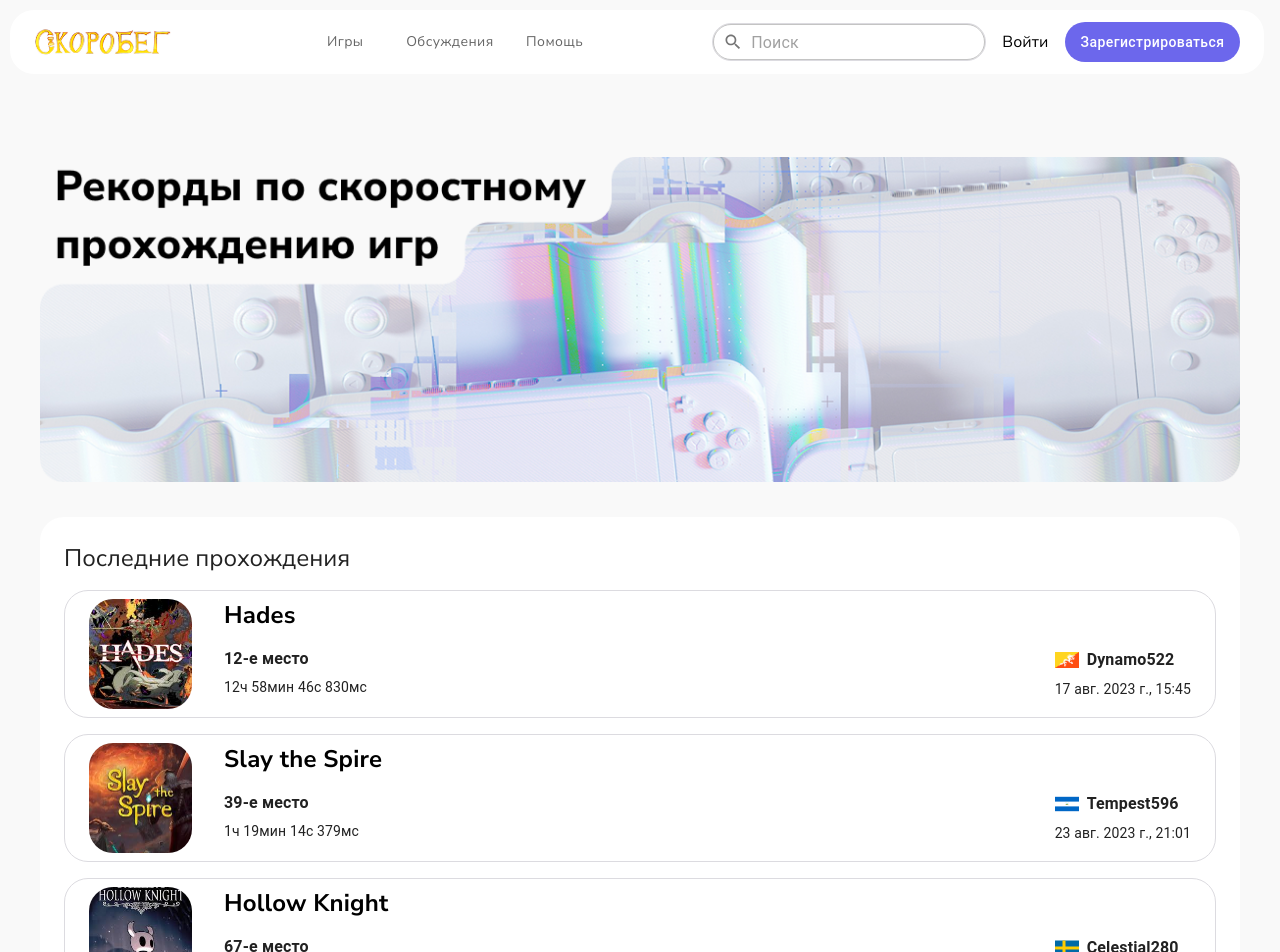
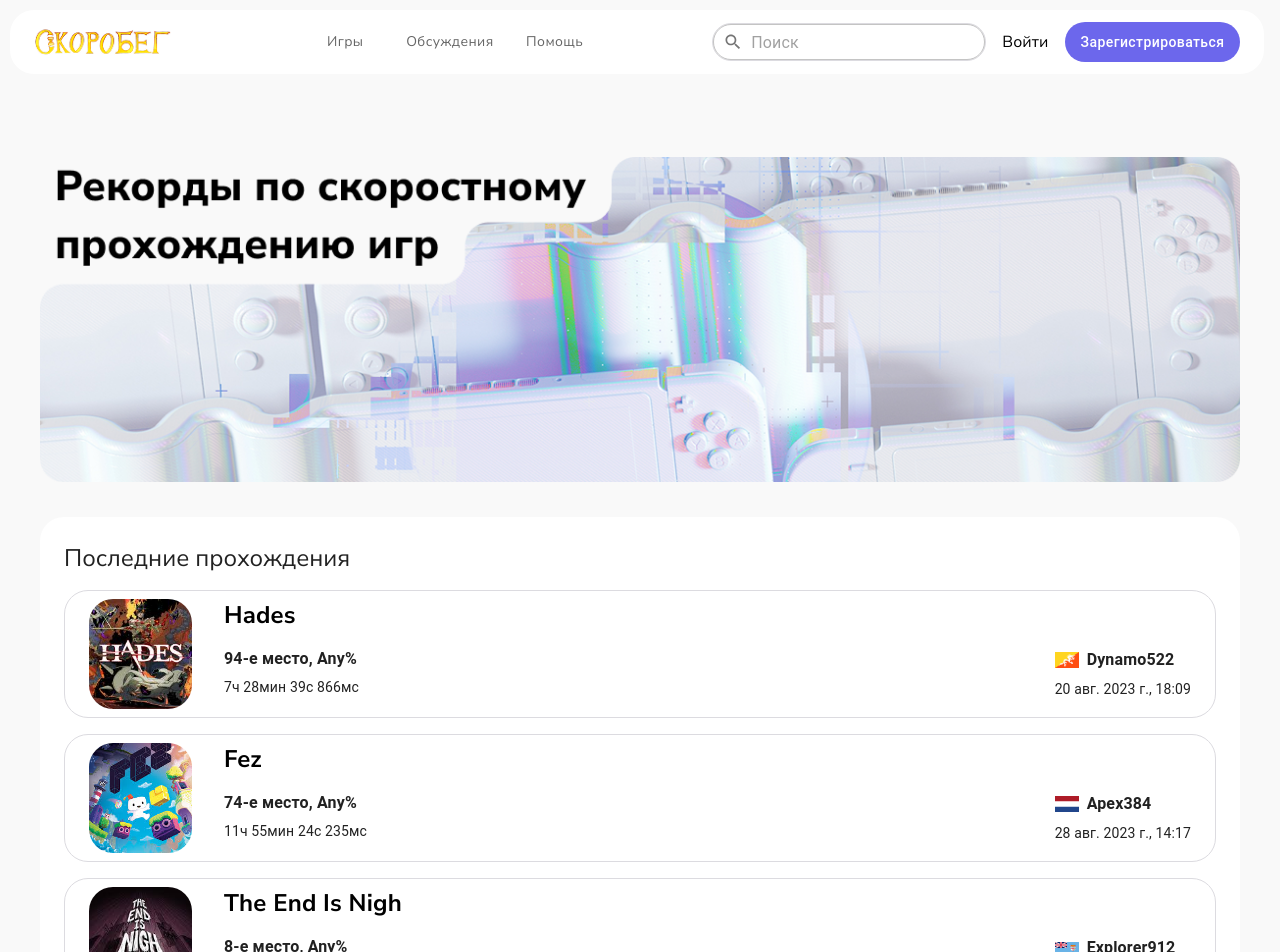
Before and after one commit to rndtrash/speedrunru, a React (Vite) app in the folder frontend/: page / in a window 1280 px wide. Shown: the top 952 px of the page. Built offline with nearby package versions, Linux system fonts and the light colour scheme.

Commit message:
обновление мока. Работоспособность поиска в хэдреа. Согласование json с выводом последних игр

```diff
--- a/frontend/src/components/GamesLatest.jsx
+++ b/frontend/src/components/GamesLatest.jsx
@@ -7,7 +7,7 @@ import {
     Tooltip,
 } from '@mui/material';
 import { Link } from 'react-router-dom';
-import { speedrunMockData } from "../utils/mockData.js";
+import { speedrunMockResponse } from "../utils/mockData.js";
 
 function getTrophyIcon(place) {
     switch (place) {
@@ -68,12 +68,12 @@ export default function GamesLatest() {
     const [records, setRecords] = useState([]);
 
     useEffect(() => {
-        const mockFetchRecords = async () => {
-            await new Promise((resolve) => setTimeout(resolve, 500));
-            setRecords(speedrunMockData);
+        // более корректный запрос
+        const fetchRecords = async () => {
+            await new Promise(resolve => setTimeout(resolve, 500));
+            setRecords(speedrunMockResponse.run_list);
         };
-
-        mockFetchRecords();
+        fetchRecords();
     }, []);
 
     return (
@@ -143,8 +143,8 @@ export default function GamesLatest() {
                                 >
                                     <Box
                                         component="img"
-                                        src={record.icon}
-                                        alt={record.game}
+                                        src={record.game_icon}
+                                        alt={record.game_name}
                                         sx={{
                                             maxWidth: '103px',
                                             maxHeight: '120px',
@@ -179,7 +179,7 @@ export default function GamesLatest() {
                                                 color: '#000000',
                                             }}
                                         >
-                                            {record.game}
+                                            {record.game_name}
                                         </Typography>
 
                                         <Box
@@ -207,10 +207,9 @@ export default function GamesLatest() {
                                                             ml: trophyIcon ? 0.5 : 0,
                                                         }}
                                                     >
-                                                        {placeToString(record.place)}
+                                                        {placeToString(record.place)}, {record.category_name}
                                                     </Typography>
                                                 </Box>
-
                                                 {record.time > 0 && (
                                                     <Typography
                                                         variant="body1"
@@ -221,19 +220,18 @@ export default function GamesLatest() {
                                                             mt: 1,
                                                         }}
                                                     >
-                                                        {formatTime(record.time)}
+                                                        {formatTime(Number(record.time))}
                                                     </Typography>
                                                 )}
                                             </Box>
 
                                             <Box sx={{ textAlign: 'right', mr: 2 }}>
-                                                {/* Отображаем флаг слева от ника */}
                                                 <Box sx={{ display: 'flex', alignItems: 'center', gap: 1 }}>
-                                                    <Tooltip title={record.flagAlt}>
+                                                    <Tooltip title={record.country_name}>
                                                         <Box
                                                             component="img"
-                                                            src={record.flag}
-                                                            alt={record.flagAlt}
+                                                            src={record.country_flag}
+                                                            alt={record.country_name}
                                                             sx={{ width: 24, height: 24 }}
                                                         />
                                                     </Tooltip>
@@ -245,7 +243,7 @@ export default function GamesLatest() {
                                                             lineHeight: '21.82px',
                                                         }}
                                                     >
-                                                        {record.user}
+                                                        {record.user_name}
                                                     </Typography>
                                                 </Box>
                                                 <Typography
@@ -257,7 +255,7 @@ export default function GamesLatest() {
                                                         mt: 1,
                                                     }}
                                                 >
-                                                    {formatDate(record.date)}
+                                                    {formatDate(record.created_at)}
                                                 </Typography>
                                             </Box>
                                         </Box>
--- a/frontend/src/utils/mockData.js
+++ b/frontend/src/utils/mockData.js
@@ -1,5 +1,5 @@
-import {gameInfoMock} from './gameInfoMock.js';
-import {flagDictionary} from "./flagDictionary.js";
+import { gameInfoMock } from './gameInfoMock.js';
+import { flagDictionary } from "./flagDictionary.js";
 
 const nicknames = [
     "Speedster", "Lightning", "Flash", "Rocket", "Ninja", "Samurai", "LegendX", "Turbo", "Blaze", "Phantom",
@@ -26,30 +26,37 @@ const nicknames = [
 
 export const speedrunMockData = Array.from({ length: 10 }, () => {
     const gameChoice = gameInfoMock[Math.floor(Math.random() * gameInfoMock.length)];
-
     const countryCodes = Object.keys(flagDictionary);
     const randomCountryCode = countryCodes[Math.floor(Math.random() * countryCodes.length)];
     const randomFlag = flagDictionary[randomCountryCode];
-    const user = nicknames[Math.floor(Math.random() * nicknames.length)] + Math.floor(Math.random() * 1000);
-
+    const user_name = nicknames[Math.floor(Math.random() * nicknames.length)] + Math.floor(Math.random() * 1000);
+    const categories = ["Any%", "Все боссы"];
+    const category_name = categories[Math.floor(Math.random() * categories.length)];
     const place = Math.floor(Math.random() * 100) + 1;
     const time = Math.floor(Math.random() * 50000000) + 10000;
     const randomDay = Math.floor(Math.random() * 31) + 1;
     const randomHour = Math.floor(Math.random() * 24);
     const randomMinute = Math.floor(Math.random() * 60);
     const randomMiliseconds = Math.floor(Math.random() * 1000);
-    const date = new Date(2023, 7, randomDay, randomHour, randomMinute, randomMiliseconds).toISOString();
+    const created_at = new Date(2023, 7, randomDay, randomHour, randomMinute, randomMiliseconds).toISOString();
+    const run_link = `https://www.youtube.com/watch?v=dQw4w9WgXcQ`;
 
     return {
         id: gameChoice.id,
-        game: gameChoice.name,
-        icon: gameChoice.icon,
-        place,
-        user,
-        time,
-        date,
-        country: randomCountryCode,
-        flag: randomFlag.src,
-        flagAlt: randomFlag.alt
+        game_name: gameChoice.name,
+        game_icon: gameChoice.icon,
+        user_name,
+        country_name: randomFlag.alt,
+        country_flag: randomFlag.src,
+        place: place,
+        category_name,
+        time: time.toString(),
+        created_at,
+        run_link
     };
 });
+
+export const speedrunMockResponse = {
+    code: 200,
+    run_list: speedrunMockData
+};
```
Also changed, not shown: frontend/src/components/Header.jsx (+73 -8 lines).
